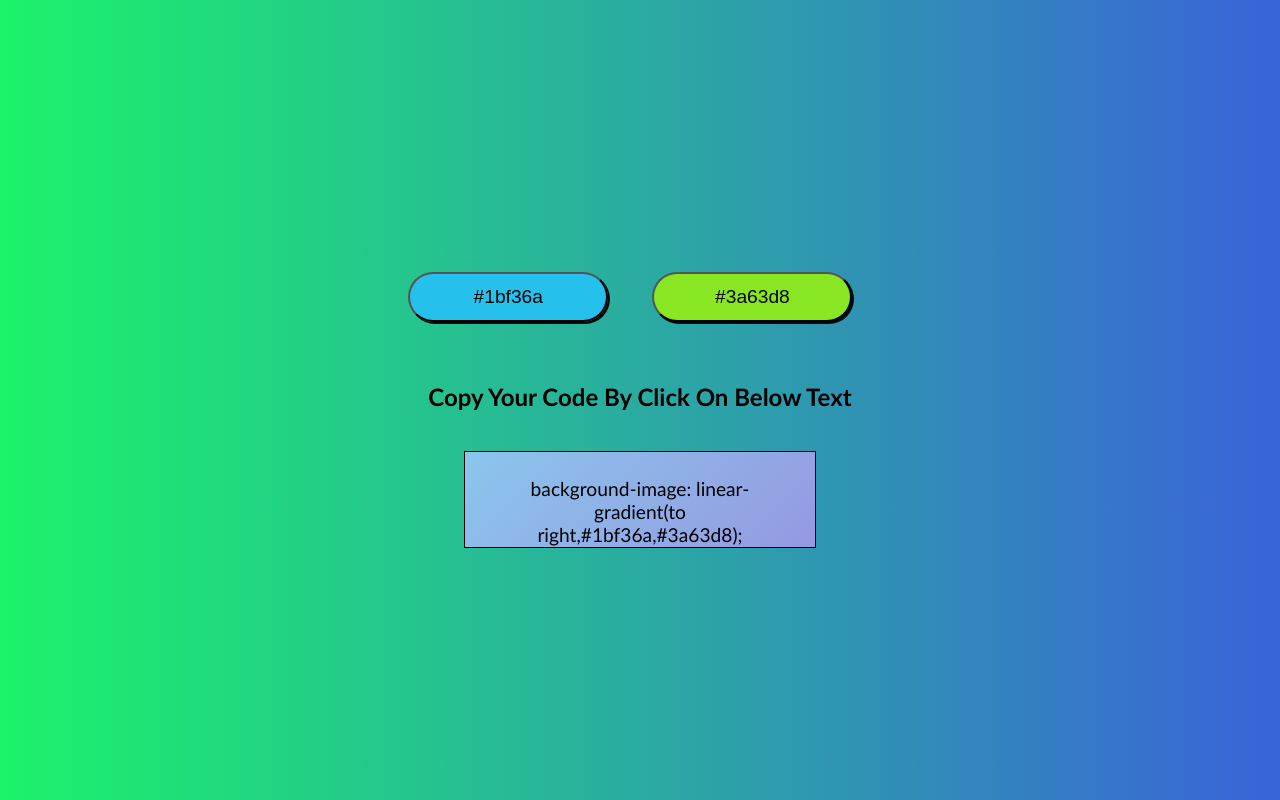
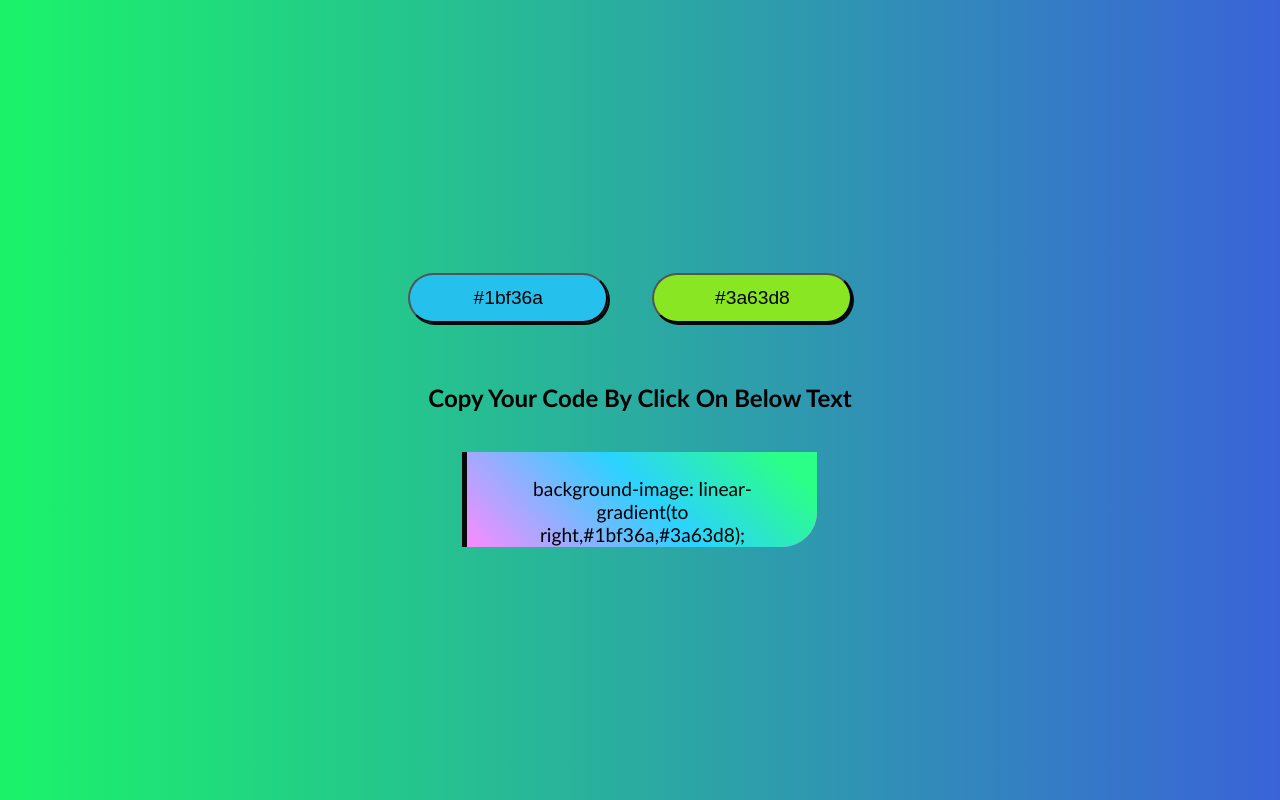
Before and after one commit to Sojitraharsh/gradient-generator, a plain HTML site: page index.html in a window 1280 px wide. Drawn offline with Linux system fonts and the light colour scheme.

Commit message:
Update index.html
change in style to inhence border property.

```diff
--- a/index.html
+++ b/index.html
@@ -35,22 +35,23 @@
             padding: 40px;
         }
 
-        .copycode{
-            border: 1px solid black;
+       .copycode{
+            border-left: 5px solid rgb(10, 9, 9);
             text-align: center;
+            border-bottom-right-radius: 35px;
             padding: 25px;
             width: 300px;
             height: 45px;
             font-size: larger;
-            background-color: #8BC6EC;
-background-image: linear-gradient(135deg, #8BC6EC 0%, #9599E2 100%);
+            background-color: #FA8BFF;
+            background-image: linear-gradient(45deg, #FA8BFF 0%, #2BD2FF 52%, #2BFF88 90%);
 
 
         }
 
         .copycode:hover{
-            background-color: #FA8BFF;
-background-image: linear-gradient(45deg, #FA8BFF 0%, #2BD2FF 52%, #2BFF88 90%);
+            background-color: #8BC6EC;
+    background-image: linear-gradient(135deg, #8BC6EC 0%, #9599E2 100%);
 
         }
 
```
